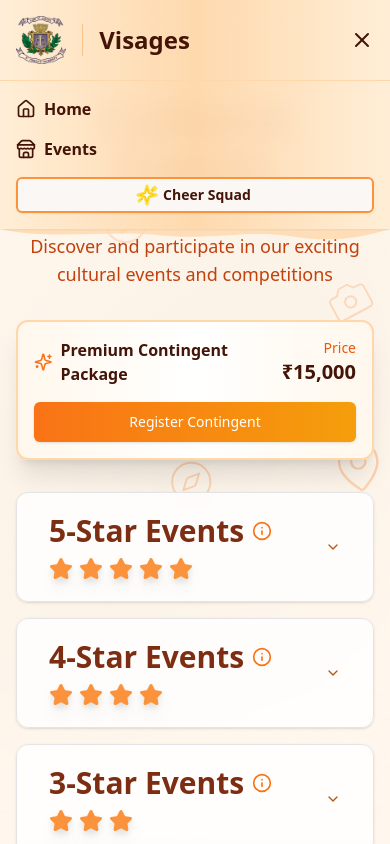
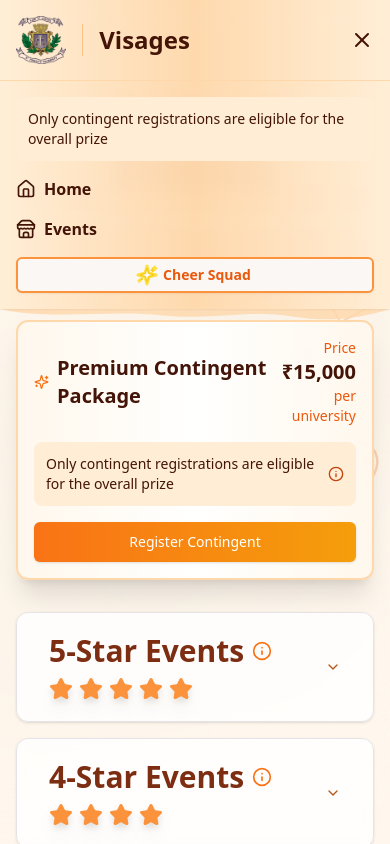
Before and after one commit to ammar-codeable/visages, a React (Vite) app: page /events in a window 390 px wide. Both pictures are taken after a click on the button 362 px from the left and 40 px from the top of the page. Shown: the top 844 px of the page. Built offline with nearby package versions, Linux system fonts and the light colour scheme.

Commit message:
feat: enhance ContingentBanner with tooltip and improve Navbar layout

```diff
--- a/src/components/ContingentBanner.tsx
+++ b/src/components/ContingentBanner.tsx
@@ -50,20 +50,22 @@
   </div>
 );
 
-const ContingentInfo = () => (
+const ContingentTooltip = () => (
   <TooltipProvider delayDuration={100}>
     <Tooltip>
       <TooltipTrigger>
-        <Info className="h-4 w-4 text-orange-500 hover:text-orange-600" />
+        <Info className="h-4 w-4 text-orange-700 hover:text-orange-600" />
       </TooltipTrigger>
       <TooltipContent
         className="max-w-[250px] border-orange-200 bg-gradient-to-r from-orange-50/95 via-orange-100/95 to-orange-50/95 text-orange-950"
         sideOffset={4}
       >
-        <span>Additional teams require separate registration. </span>
-        <span className="font-bold text-orange-900">
+        <p className="text-sm">
+          Additional teams require separate registration.
+        </p>
+        <p className="font-bold">
           Only contingent registrations are eligible for the overall prize.
-        </span>
+        </p>
       </TooltipContent>
     </Tooltip>
   </TooltipProvider>
@@ -93,15 +95,28 @@
           <div className="flex items-center justify-between">
             <div className="flex items-center gap-2">
               <Sparkles className="h-5 w-5 text-orange-500" />
-              <h2 className="font-bold text-orange-950">
+              <h2 className="font-bold text-orange-950 text-xl">
                 Premium Contingent Package
               </h2>
             </div>
             <div className="text-right">
               <div className="text-sm font-medium text-orange-600">Price</div>
               <div className="text-xl font-bold text-orange-950">₹15,000</div>
+              <div className="text-sm font-medium text-orange-600">
+                per university
+              </div>
             </div>
           </div>
+
+          <div className="rounded-lg bg-orange-100 p-3">
+            <div className="flex items-center gap-2">
+              <p className="text-sm font-medium text-orange-950">
+                Only contingent registrations are eligible for the overall prize
+              </p>
+              <ContingentTooltip />
+            </div>
+          </div>
+
           <Button
             size="lg"
             className="w-full bg-gradient-to-r from-orange-500 to-amber-500 text-white hover:from-orange-600 hover:to-amber-600"
@@ -130,7 +145,7 @@
               <h2 className="font-bold text-orange-950">
                 Premium Contingent Package
               </h2>
-              <ContingentInfo />
+              <ContingentTooltip />
             </div>
             <p className="text-sm font-semibold text-orange-800">
               One team per event • Overall Prize Eligible
@@ -149,7 +164,7 @@
             <div className="space-y-4">
               <div className="flex items-center gap-2">
                 <PackageTitle />
-                <ContingentInfo />
+                <ContingentTooltip />
               </div>
               <span className="hidden text-lg text-orange-700 sm:block">
                 Send one team per event from your university!
--- a/src/components/Navbar.tsx
+++ b/src/components/Navbar.tsx
@@ -2,9 +2,9 @@
 import { Button } from "@/components/ui/button";
 import { Separator } from "@/components/ui/separator";
 import { Home, Menu, Store, X } from "lucide-react";
-import { motion, AnimatePresence } from "motion/react";
+import { AnimatePresence, motion } from "motion/react";
+import { useState } from "react";
 import { Link } from "react-router";
-import { useState } from "react";
 
 const navItems = [
   { to: "/", icon: Home, label: "Home" },
@@ -37,16 +37,30 @@
   </div>
 );
 
-const MobileDropdown = ({ isOpen }: { isOpen: boolean; onClose: () => void }) => (
+const MobileDropdown = ({
+  isOpen,
+}: {
+  isOpen: boolean;
+  onClose: () => void;
+}) => (
   <AnimatePresence>
     {isOpen && (
       <motion.div
         initial={{ opacity: 0, height: 0 }}
         animate={{ opacity: 1, height: "auto" }}
         exit={{ opacity: 0, height: 0 }}
-        className="sm:hidden border-t border-orange-200"
+        className="border-t border-orange-200 sm:hidden"
       >
-        <div className="flex flex-col space-y-4 p-4">
+        <div className="p-4">
+          <div className="mb-4 rounded-lg bg-orange-100 p-3">
+            <div className="flex items-center gap-2">
+              <p className="text-sm font-medium text-orange-950">
+                Only contingent registrations are eligible for the overall prize
+              </p>
+            </div>
+          </div>
+
+          <div className="flex flex-col space-y-4">
             {navItems.map(({ to, icon: Icon, label }) => (
               <Link
                 key={to}
@@ -59,11 +73,12 @@
             ))}
             <Button
               variant="outline"
-            className="flex items-center justify-center gap-2 border-2 border-orange-400 font-bold text-orange-950 hover:bg-orange-200/60"
+              className="flex items-center justify-center gap-2 border-2 border-orange-400 font-bold text-orange-600 hover:bg-orange-200/60"
             >
               <SparkleIcon />
               Cheer Squad
             </Button>
+          </div>
         </div>
       </motion.div>
     )}
@@ -90,7 +105,10 @@
               alt="University Logo"
               className="h-12 w-auto object-contain"
             />
-            <Separator orientation="vertical" className="h-8 bg-orange-300/80" />
+            <Separator
+              orientation="vertical"
+              className="h-8 bg-orange-300/80"
+            />
             <Link
               to="/"
               className="text-2xl font-bold text-orange-950 transition-all hover:text-orange-700"
@@ -102,13 +120,13 @@
           {/* Mobile Menu Button */}
           <button
             onClick={() => setIsOpen(!isOpen)}
-            className="sm:hidden text-orange-950"
+            className="text-orange-950 sm:hidden"
           >
             {isOpen ? <X size={24} /> : <Menu size={24} />}
           </button>
 
           {/* Desktop Navigation */}
-          <div className="hidden sm:flex items-center space-x-8">
+          <div className="hidden items-center space-x-8 sm:flex">
             {navItems.map(({ to, icon: Icon, label }) => (
               <Link
                 key={to}
@@ -130,7 +148,7 @@
               <div className="absolute -inset-0.5 rounded-lg bg-gradient-to-r from-orange-400 to-yellow-300 opacity-30 blur transition duration-200 group-hover:opacity-100"></div>
               <Button
                 variant="outline"
-                className="relative flex items-center gap-1 border-2 border-orange-400 px-2 text-sm font-medium text-orange-950 hover:border-orange-500 hover:bg-orange-200/60 sm:gap-2 sm:px-4 sm:text-base"
+                className="relative flex items-center gap-1 border-2 border-orange-400 px-2 text-sm font-medium text-orange-600 hover:border-orange-500 hover:bg-orange-200/60 sm:gap-2 sm:px-4 sm:text-base"
               >
                 <SparkleIcon />
                 <span className="hidden sm:block">Cheer Squad</span>
```
Lines whose indentation alone changed are shown as unchanged.
